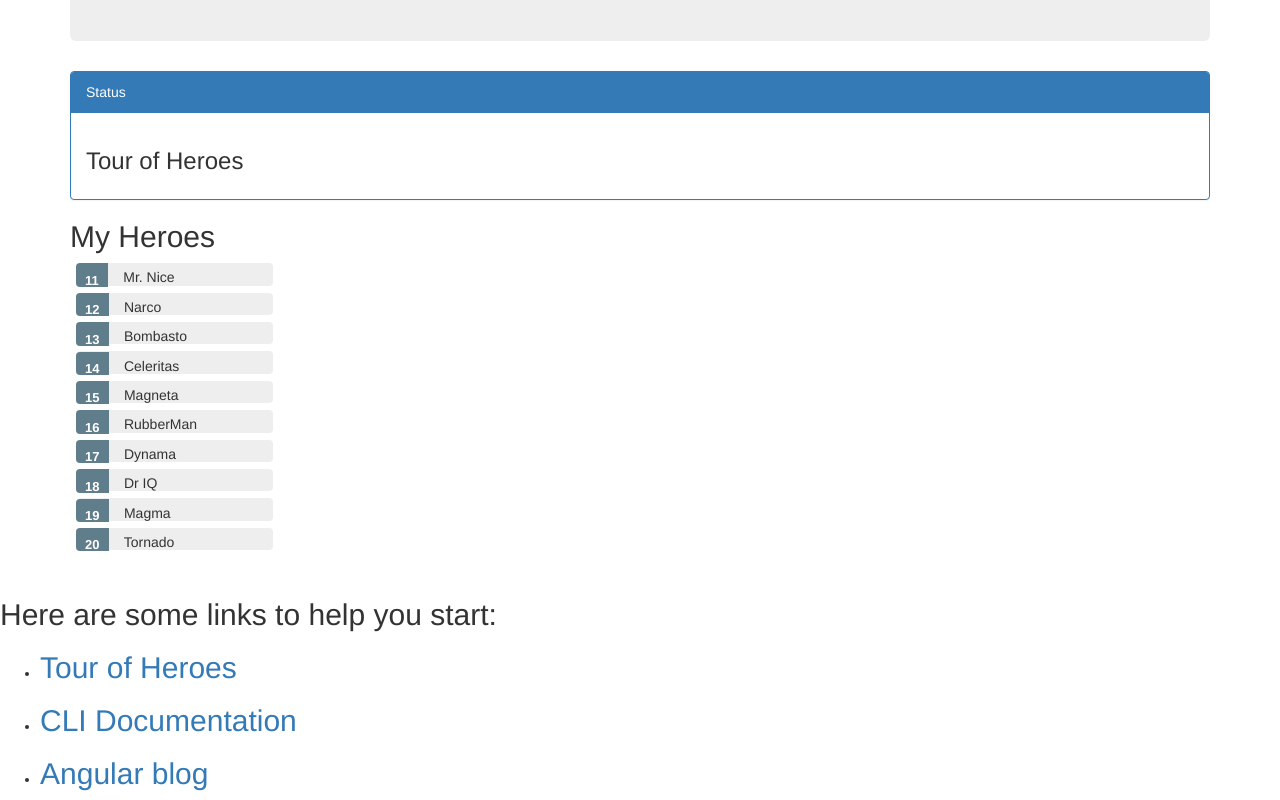
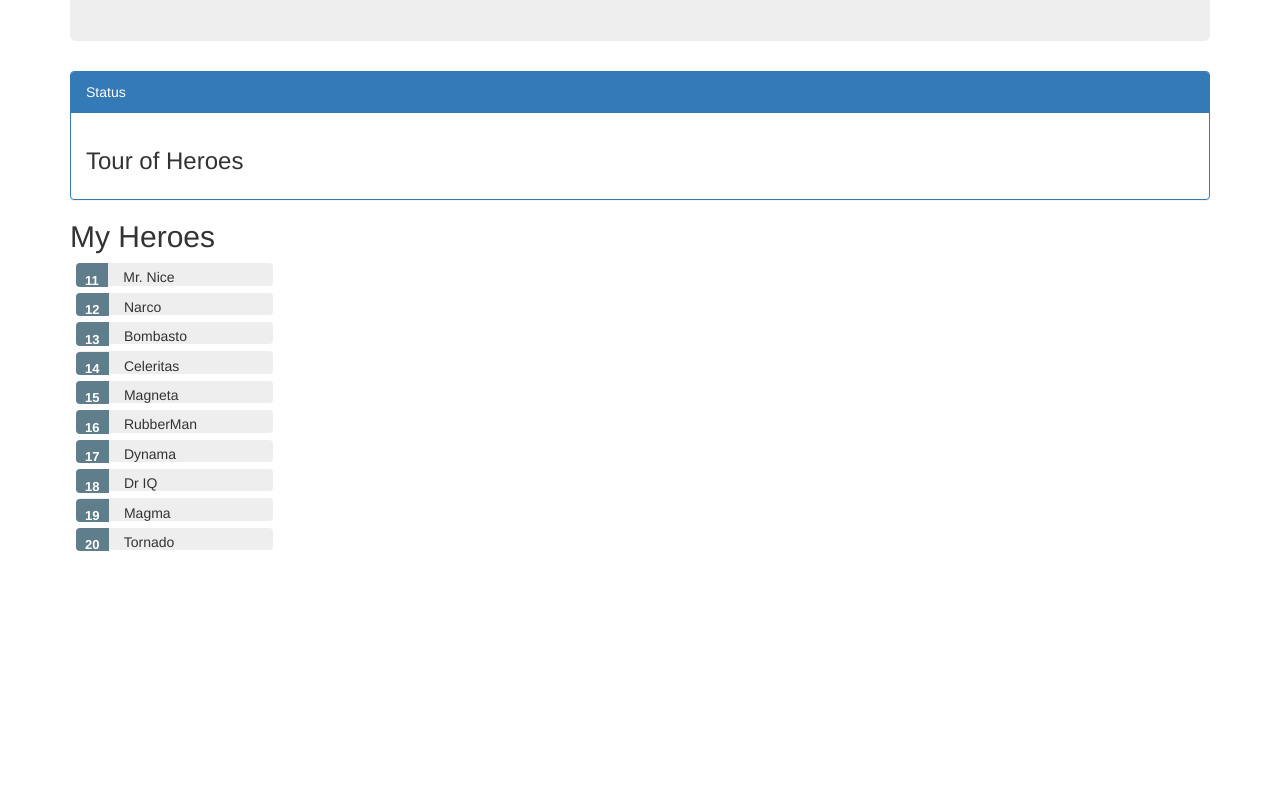
Before and after one commit to danielcgithub/basic-angular-app, an Angular app: page / in a window 1280 px wide. Shown: the part 577-1377 px from the top of the page. After the commit the page ends 1155 px from the top, so only its background shows below. Built offline with nearby package versions, Linux system fonts and the light colour scheme.

Commit message:
The user can select a hero and see that hero's details. You used *ngIf to conditionally include or exclude a block of HTML. You can toggle a CSS style class with a class binding.

```diff
--- a/src/app/app.component.html
+++ b/src/app/app.component.html
@@ -18,15 +18,3 @@
   </div>
   <app-heroes></app-heroes>
 </div>
-<h2>Here are some links to help you start: </h2>
-<ul>
-  <li>
-    <h2><a target="_blank" rel="noopener" href="https://angular.io/tutorial">Tour of Heroes</a></h2>
-  </li>
-  <li>
-    <h2><a target="_blank" rel="noopener" href="https://angular.io/cli">CLI Documentation</a></h2>
-  </li>
-  <li>
-    <h2><a target="_blank" rel="noopener" href="https://blog.angular.io/">Angular blog</a></h2>
-  </li>
-</ul>
--- a/src/app/heroes/heroes.component.html
+++ b/src/app/heroes/heroes.component.html
@@ -1,18 +1,21 @@
 <h2>My Heroes</h2>
+
 <ul class="heroes">
-  <li *ngFor="let hero of heroes">
+  <li *ngFor="let hero of heroes" [class.selected]="hero === selectedHero" (click)="onSelect(hero)">
     <span class="badge">{{hero.id}}</span> {{hero.name}}
   </li>
 </ul>
 
-<!--
-<h2>{{hero.name | uppercase}} Details</h2>
-<div><span>id: </span>{{hero.id}}</div>
-<div><span>name: </span>{{hero.name}}</div>
 
-<div>
-  <label>
-    Name:
-    <input [(ngModel)] ="hero.name" placeholder="name"/>
-  </label>
-</div> -->
+<div *ngIf="selectedHero">
+
+    <h2>{{selectedHero.name | uppercase}} Details</h2>
+    <div><span>id: </span>{{selectedHero.id}}</div>
+
+    <div>
+      <label>name:
+        <input [(ngModel)]="selectedHero.name" placeholder="name"/>
+      </label>
+    </div>
+
+  </div>
--- a/src/app/heroes/heroes.component.ts
+++ b/src/app/heroes/heroes.component.ts
@@ -14,6 +14,11 @@
     name: 'Windstorm'
   };
 
+  selectedHero: Hero;
+  onSelect(hero: Hero): void {
+    this.selectedHero = hero;
+  }
+
   heroes = HEROES;
 
   constructor() { }
```
